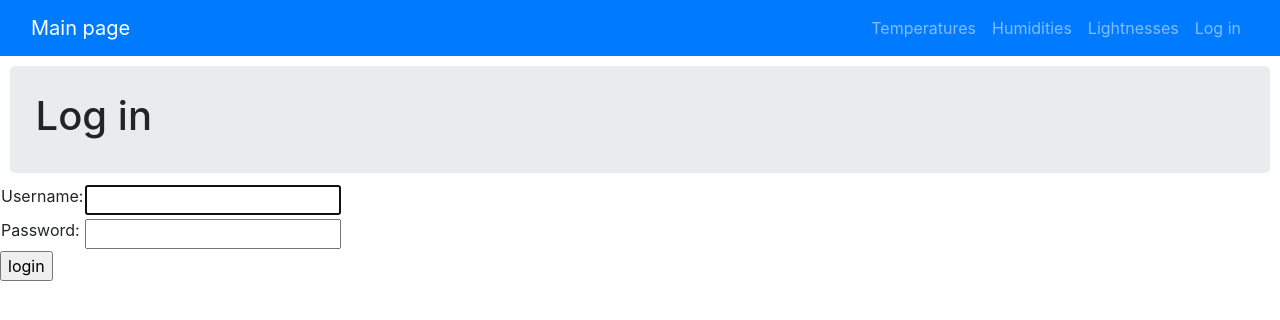
After one commit to bartoszym/arduino-django, a Django app: page /login/ in a window 1280 px wide. The commit adds this page. Shown: the top 320 px of the page. Run offline with Django 3.2, Linux system fonts and the light colour scheme; some libraries are stand-ins or nearby versions.

Commit message:
added login and logout

```diff
--- a/arduinosite/arduinosite/settings.py
+++ b/arduinosite/arduinosite/settings.py
@@ -148,3 +148,5 @@ EMAIL_HOST = 'smtp.gmail.com'
 EMAIL_PORT = 587
 EMAIL_HOST_USER = ''
 EMAIL_HOST_PASSWORD = ''
+
+LOGOUT_REDIRECT_URL = 'core:home'
--- a/arduinosite/core/templates/base.html
+++ b/arduinosite/core/templates/base.html
@@ -30,6 +30,18 @@
                     <li class="nav-item">
                         <a class="nav-link" href="{% url 'data:lightness-list' %}">{% trans 'Lightnesses' %}</a>
                     </li>
+                    {% if user.is_authenticated %}
+                    <li class="nav-item">
+                        <a class="nav-link" href="#">{% trans 'Settings' %}</a>
+                    </li>
+                    <li class="nav-item">
+                        <a class="nav-link" href="{% url 'core:logout' %}">{% trans 'Log out' %}</a>
+                    </li>
+                    {% else %}
+                    <li class="nav-item">
+                        <a class="nav-link" href="{% url 'core:login' %}">{% trans 'Log in' %}</a>
+                    </li>
+                    {% endif %}
                 </ul>
             </div>
         </nav>
--- /dev/null
+++ b/arduinosite/core/templates/login.html
@@ -0,0 +1,33 @@
+{% extends "base.html" %}
+{% load i18n %}
+{% block header %}
+<div class="jumbotron" style="padding: 2%; margin: 10px;">
+    <h1 class="display-6">{% trans 'Log in' %}</h1>
+</div>
+{% endblock header %}
+{% block content %}
+{% if form.errors %}
+<p>Your username and password didn't match. Please try again.</p>
+{% endif %}
+
+<form method="post" action="{% url 'core:login' %}">
+{% csrf_token %}
+<table>
+<tr>
+    <td>{{ form.username.label_tag }}</td>
+    <td>{{ form.username }}</td>
+</tr>
+<tr>
+    <td>{{ form.password.label_tag }}</td>
+    <td>{{ form.password }}</td>
+</tr>
+</table>
+
+<input type="submit" value="login">
+<input type="hidden" name="next" value="{% url 'core:home' %}">
+</form>
+
+{# Assumes you setup the password_reset view in your URLconf #}
+{% comment %}<p><a href="{% url 'password_reset' %}">Lost password?</a></p>{% endcomment %}
+
+{% endblock %}
--- a/arduinosite/core/urls.py
+++ b/arduinosite/core/urls.py
@@ -1,5 +1,5 @@
 from django.urls import path
-
+from django.contrib.auth.views import LoginView, LogoutView
 from .views import *
 
 urlpatterns = [
@@ -9,4 +9,6 @@ urlpatterns = [
     path('get_humidity/', get_humidity, name='get-humidity'),
     path('get_lightness/', get_lightness, name='get-lightness'),
     path('register/', register, name='register'),
+    path('login/', LoginView.as_view(template_name='login.html'), name='login'),
+    path('logout/', LogoutView.as_view(), name='logout'),
 ]
```
Also changed, not shown: arduinosite/core/templates/home.html (+11 -2 lines).
